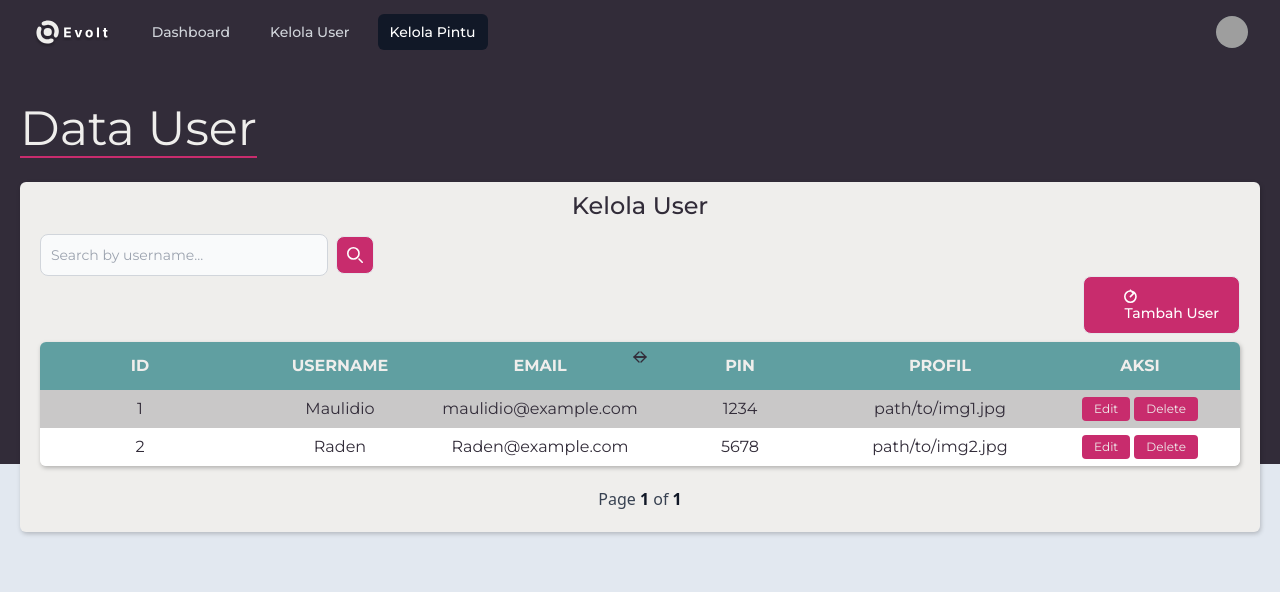
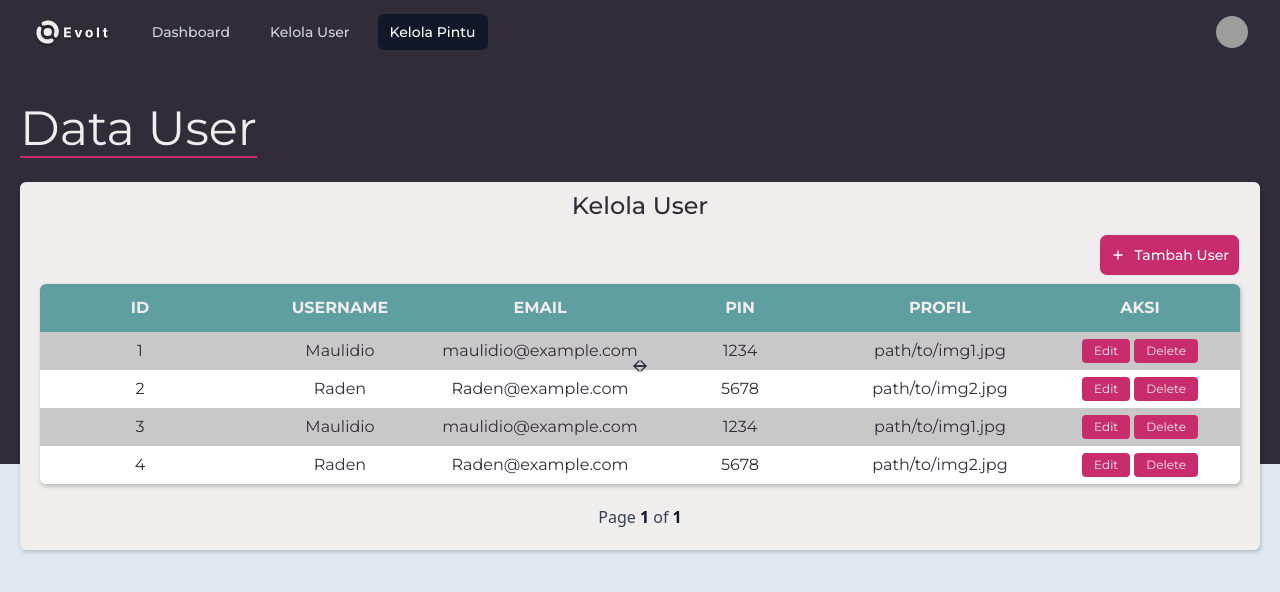
Before and after one commit to DioGitH/evolt-website, a Next.js app in the folder src/evolt-website/: page /kelolauser in a window 1280 px wide. Shown: the top 592 px of the page. Built offline with nearby package versions, Linux system fonts and the light colour scheme; grey boxes are pictures that could not be loaded.

Commit message:
kelola-user-next

```diff
--- a/src/evolt-website/src/app/kelolauser/page.tsx
+++ b/src/evolt-website/src/app/kelolauser/page.tsx
@@ -11,7 +11,8 @@ const formatDt = Intl.DateTimeFormat('en-US', { year: 'numeric', month: '2-digit
 const dummy = [
     { id: 1, username: "Maulidio", email: "maulidio@example.com", pin: "1234", profil: "path/to/img1.jpg", detailId: 1, additionalDetailId: 101 },
     { id: 2, username: "Raden", email: "Raden@example.com", pin: "5678", profil: "path/to/img2.jpg", detailId: 2, additionalDetailId: 102 },
-    // Tambahkan data dummy lainnya sesuai kebutuhan
+    { id: 3, username: "Maulidio", email: "maulidio@example.com", pin: "1234", profil: "path/to/img1.jpg", detailId: 1, additionalDetailId: 103 },
+    { id: 4, username: "Raden", email: "Raden@example.com", pin: "5678", profil: "path/to/img2.jpg", detailId: 2, additionalDetailId: 104 },
 ];
 
 export default function Dashboard(){
@@ -59,7 +60,7 @@ function LogTable({data, itemsPerPage}:any){
 
             <div className="grid justify-between ml-5 mt-2">
     <form className="flex items-center max-w-md justify-between flex"> {/* Tambahkan kelas 'flex' */}
-        <label htmlFor="simple-search" className="sr-only">Search</label>
+        {/* <label htmlFor="simple-search" className="sr-only">Search</label>
         <div className="relative lg:w-72 sm:w-32">
             <input type="text" id="simple-search" className="bg-gray-50 border border-gray-300 text-gray-900 text-sm rounded-lg focus:ring-blue-500 focus:border-blue-500 block w-full p-2.5 dark:bg-gray-700 dark:border-gray-600 dark:placeholder-gray-400 dark:text-white dark:focus:ring-blue-500 dark:focus:border-blue-500" placeholder="Search by username..." required />
         </div>
@@ -68,18 +69,18 @@ function LogTable({data, itemsPerPage}:any){
                 <path stroke="currentColor" strokeLinecap="round" strokeLinejoin="round" strokeWidth="2" d="m19 19-4-4m0-7A7 7 0 1 1 1 8a7 7 0 0 1 14 0Z" />
             </svg>
             <span className="sr-only">Search</span>
-        </button>
+        </button> */}
     </form>
 </div>
-<div className="flex justify-end"> {/* Menggunakan kelas 'justify-end' untuk menempatkan tombol di ujung kanan */}
-    <button type="button" className="p-2.5 pl-10 pr-5 text-sm font-medium text-white bg-pallete-4 rounded-lg border mr-5"> {/* Menambahkan kelas 'mr-2' untuk margin-right */}
-        <svg className="w-4 h-4" aria-hidden="true" xmlns="http://www.w3.org/2000/svg" fill="none" viewBox="0 0 20 20">
-            <path stroke="currentColor" strokeLinecap="round" strokeLinejoin="round" strokeWidth="2" d="m8 4 4 4-4 4m0-7a7 7 0 1 1 0 14 7 7 0 0 1 0-14Z" />
-        </svg>
-        <span className="sr-only">Tambah User</span>
-        Tambah User
-    </button>
+<div className="flex justify-end">
+<button type="submit" className="flex items-center p-2.5 ms-2 me-5 text-sm font-medium text-white bg-pallete-4 rounded-lg border">
+    <svg className="w-4 h-4 mr-2" aria-hidden="true" xmlns="http://www.w3.org/2000/svg" fill="none" viewBox="0 0 24 24">
+        <path strokeLinecap="round" strokeLinejoin="round" strokeWidth="2" stroke="currentColor" d="M12 6v6m0 0v6m0-6h6m-6 0H6"/>
+    </svg>
+    <span className="sr-only">Tambah User</span> Tambah User
+</button>
 </div>
+
 
 
 
```
